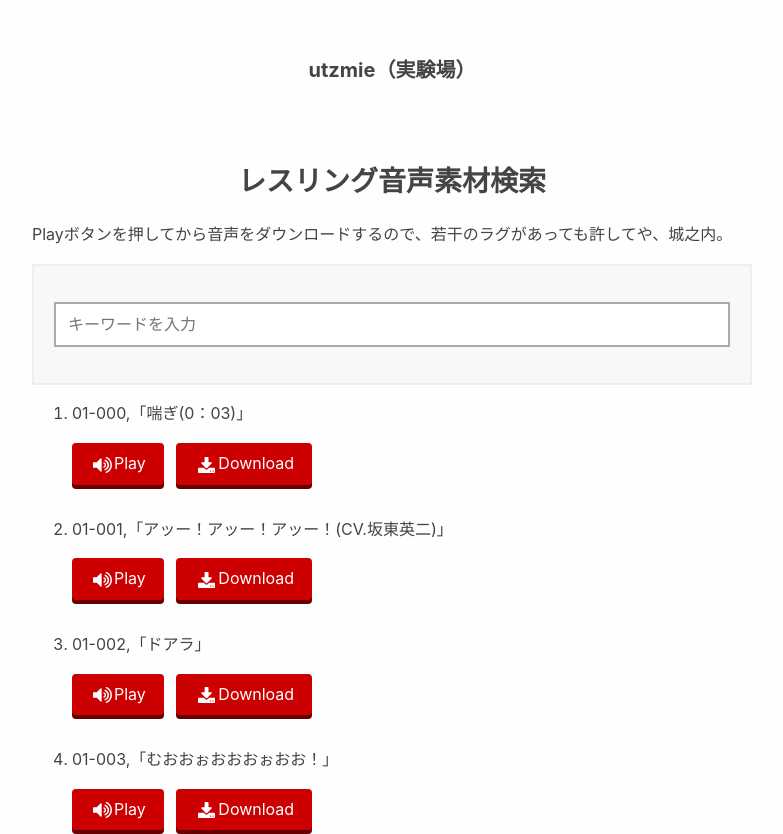
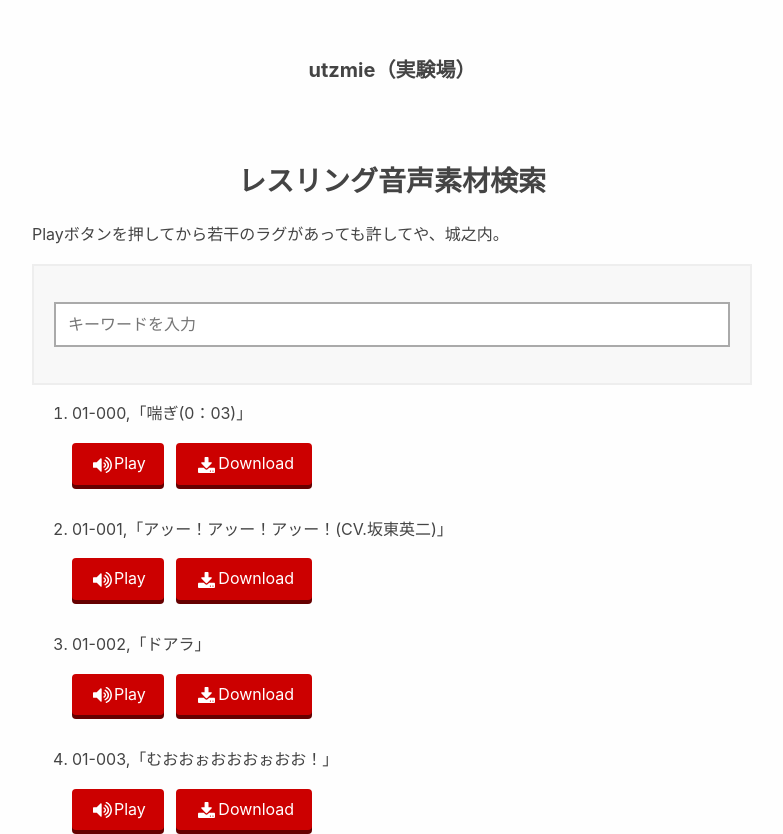
Before and after one commit to utzmie/gpw-audio-search, a plain HTML site: page index.html in a window 1280 px wide. Shown: the top 834 px of the page, without its empty margins (248-1031 px from the left). Drawn offline with Linux system fonts and the light colour scheme.

Commit message:
Fix description

```diff
--- a/index.html
+++ b/index.html
@@ -86,7 +86,7 @@
 		<main class="l-body">
 			<article>
 				<h1 style="text-align: center;">レスリング音声素材検索</h1>
-				<p>Playボタンを押してから音声をダウンロードするので、若干のラグがあっても許してや、城之内。</p>
+				<p>Playボタンを押してから若干のラグがあっても許してや、城之内。</p>
 
 				<div id="contents">
 
```
